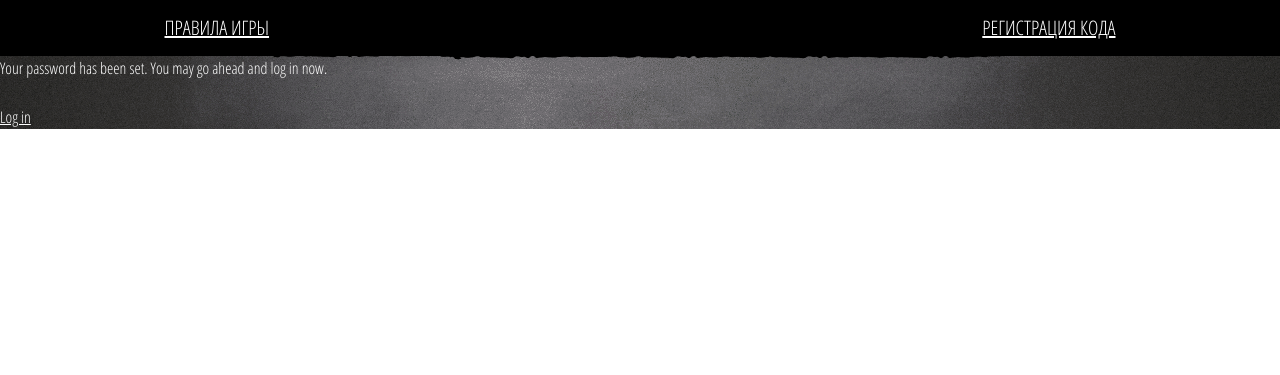
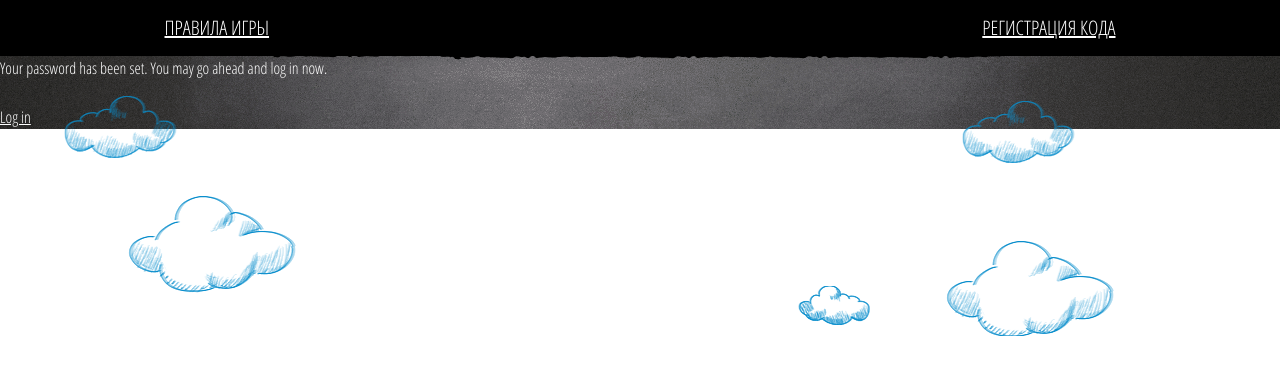
Before and after one commit to nyddle/onega, a Django app: template templates/registration/password_reset_complete.html in a window 1280 px wide. Shown: the top 375 px of the page. Run offline with Django 3.2, Linux system fonts and the light colour scheme; the template is opened without the code that fills it, so the values that code supplies are empty; some libraries are stand-ins or nearby versions.

Commit message:
parallax

```diff
--- a/templates/base.html
+++ b/templates/base.html
@@ -54,6 +54,24 @@
         </div>
 
         <div class="main-page-content-wrap">
+<div class="parallax-viewport" id="parallax">
+                <div class="parallax-layer parallax-layer-small">
+                    <img src="img/cloud-small.png">
+                </div>
+                <div class="parallax-layer parallax-layer-cloud1">
+                    <img src="img/cloud.png">
+                </div>
+                <div class="parallax-layer parallax-layer-cloud2">
+                    <img src="img/cloud.png">
+                </div>
+                <div class="parallax-layer parallax-layer-cloud3">
+                    <img src="img/cloud-big.png">
+                </div>
+                <div class="parallax-layer parallax-layer-cloud4">
+                    <img src="img/cloud-big.png">
+                </div>
+            </div>
+
             {% block content %}{% endblock %}
         </div>
 
```
